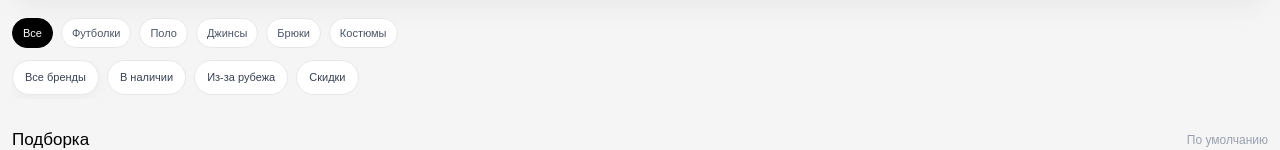
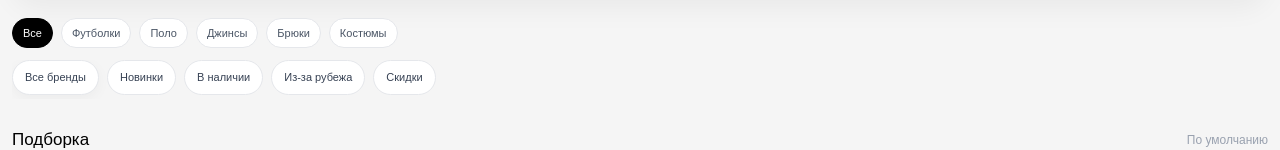
Before and after one commit to rennymateso/tg-shop, a Next.js app: page / in a window 1280 px wide. Shown: the part 314-464 px from the top of the page. Built offline with nearby package versions, Linux system fonts and the light colour scheme.

Commit message:
fix brand button and add new arrivals filter

```diff
--- a/app/page.tsx
+++ b/app/page.tsx
@@ -16,7 +16,7 @@ const brands = [
   "Essential Studio",
 ] as const;
 const sortOptions = ["По умолчанию", "Сначала дешевле", "Сначала дороже"] as const;
-const badgeFilters = ["Все", "В наличии", "Из-за рубежа", "Скидки"] as const;
+const badgeFilters = ["Все", "Новинки", "В наличии", "Из-за рубежа", "Скидки"] as const;
 
 type Category = (typeof categories)[number];
 type Brand = (typeof brands)[number];
@@ -97,6 +97,7 @@ export default function Home() {
       const matchesBadge =
         selectedBadge === "Все" ||
         (selectedBadge === "Скидки" && item.badge === "Скидка") ||
+        (selectedBadge === "Новинки" && item.badge === "Новинка") ||
         item.badge === selectedBadge;
 
       return matchesCategory && matchesBrand && matchesSearch && matchesBadge;
@@ -343,9 +344,11 @@ export default function Home() {
                         {p.price} ₽
                       </span>
 
-                      <span className="rounded-full bg-[#E8F7EE] px-1.5 py-0.5 text-[10px] font-medium text-[#16A34A]">
-                        -{discountPercent}%
-                      </span>
+                      {discountPercent > 0 && (
+                        <span className="rounded-full bg-[#E8F7EE] px-1.5 py-0.5 text-[10px] font-medium text-[#16A34A]">
+                          -{discountPercent}%
+                        </span>
+                      )}
                     </div>
 
                     <button
```
